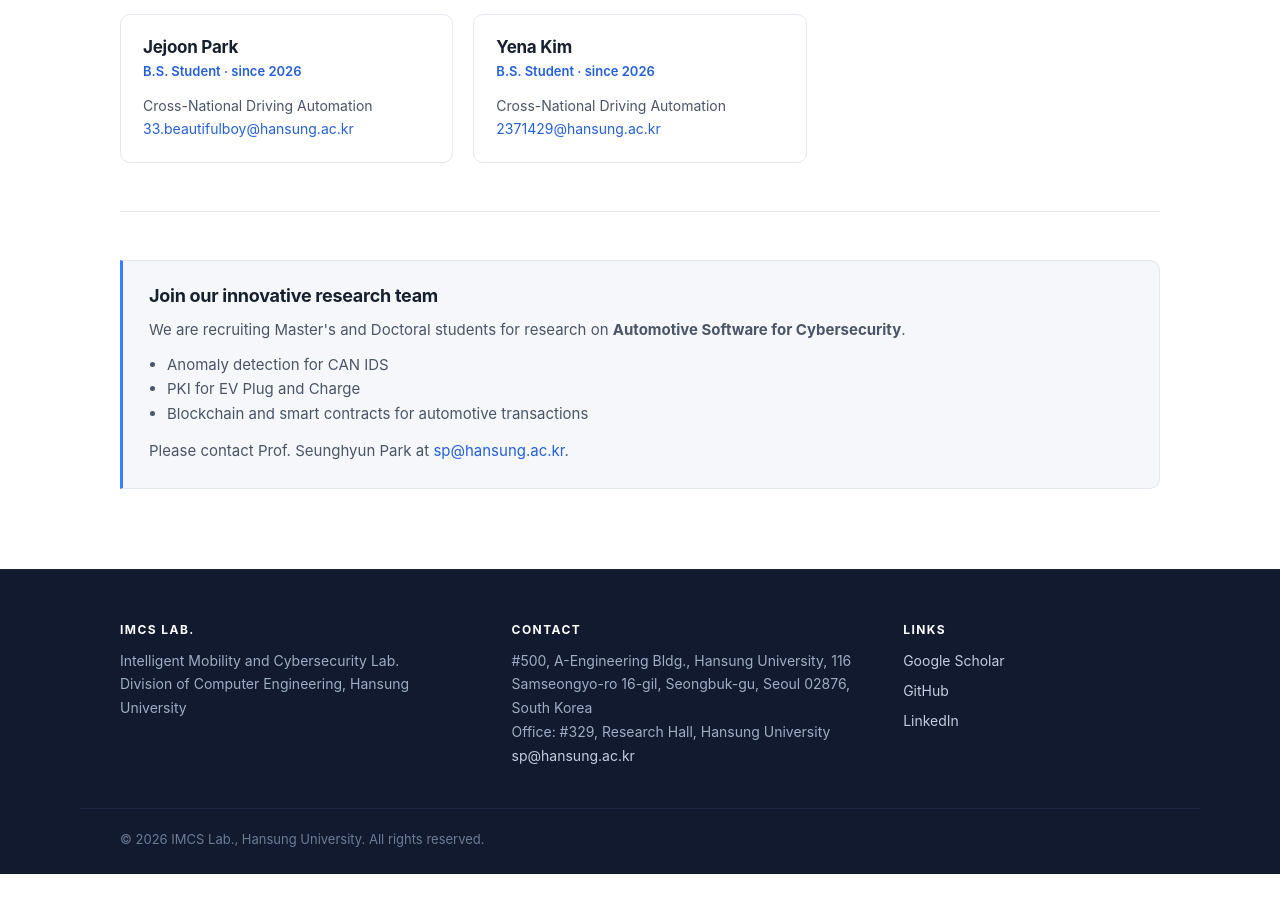
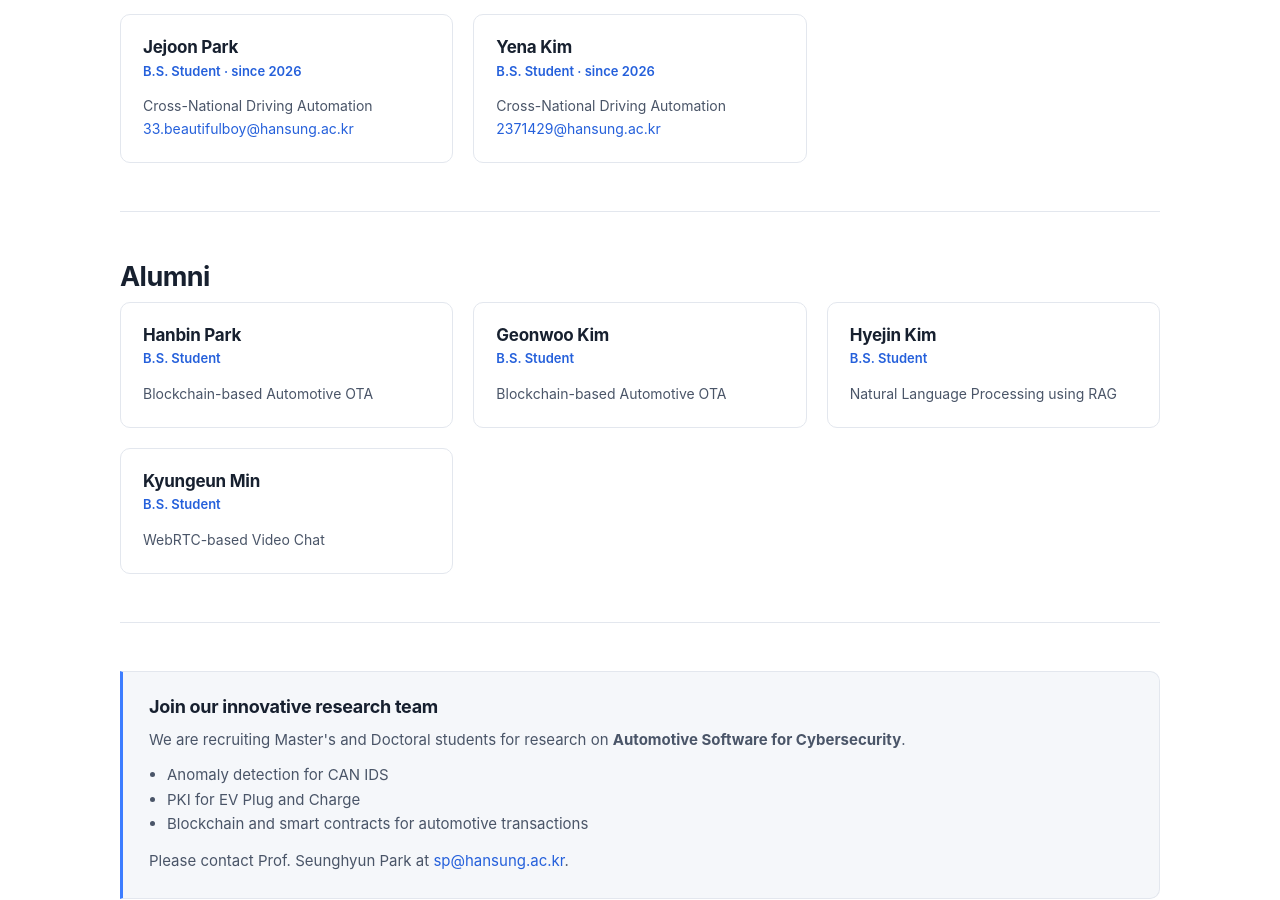
Before and after one commit to imcslab/imcslab.github.io, a Jekyll site: the page built from members/students.html, in a window 1280 px wide and 900 px high, scrolled down 387 px. Built offline with Jekyll 4.4.1, drawn with Linux system fonts in a browser that asks for light colours; before the commit the page ends 1261 px from its top, so only the background shows below that.

Commit message:
Update students.yml

```diff
--- a/_data/students.yml
+++ b/_data/students.yml
@@ -24,4 +24,27 @@ current:
     since: "2026"
     email: 2371429@hansung.ac.kr
 
-alumni: []
+alumni:
+  - name: Hanbin Park
+    role: B.S. Student
+    topic: Blockchain-based Automotive OTA
+    since: "2025"
+    affiliation: Korea Univ.
+
+  - name: Geonwoo Kim
+    role: B.S. Student
+    topic: Blockchain-based Automotive OTA
+    since: "2025"
+    affiliation: Korea Univ.
+
+  - name: Hyejin Kim
+    role: B.S. Student
+    topic: Natural Language Processing using RAG
+    since: "2025"
+    affiliation: Ahnlab
+
+  - name: Kyungeun Min
+    role: B.S. Student
+    topic: WebRTC-based Video Chat
+    since: "2022"
+    affiliation: AhnlaKorea Labor and Employment Serviceb
```
